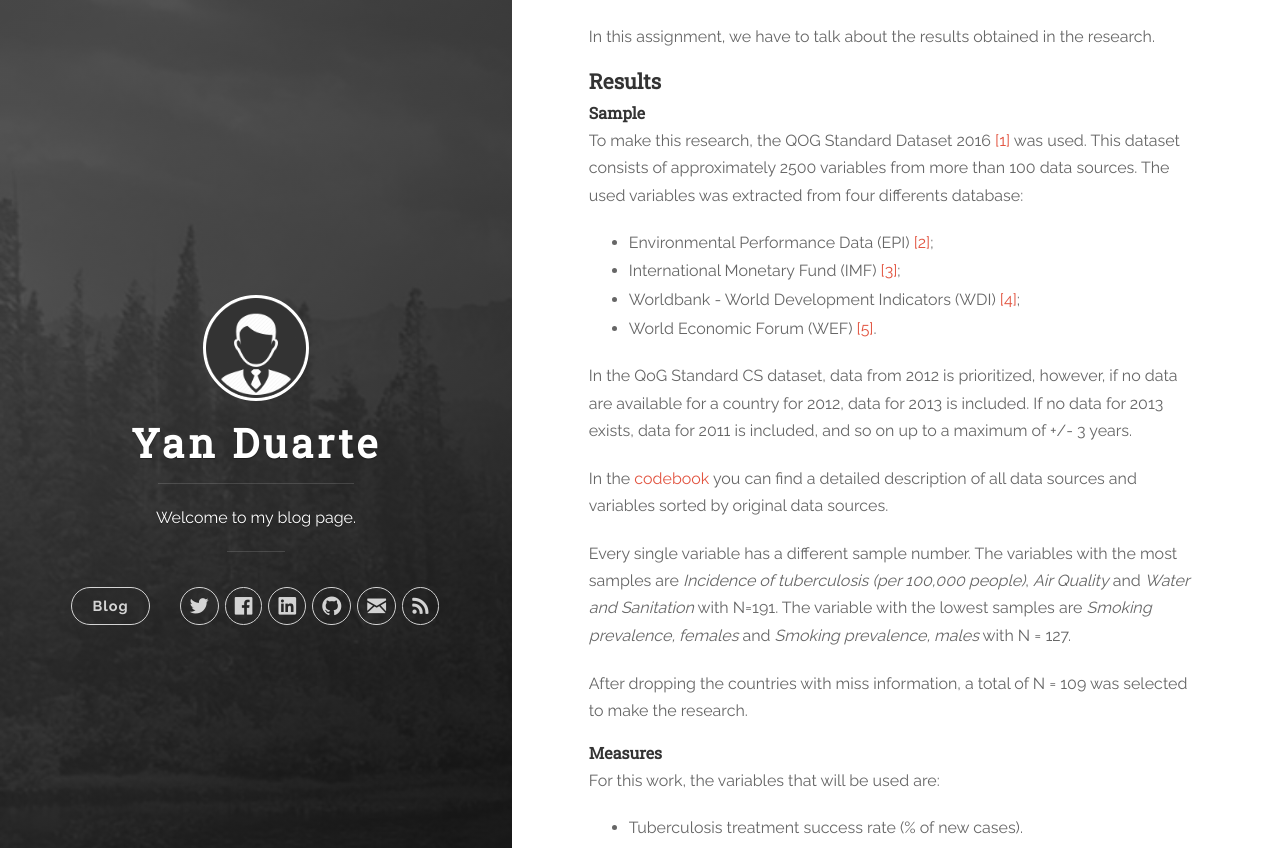
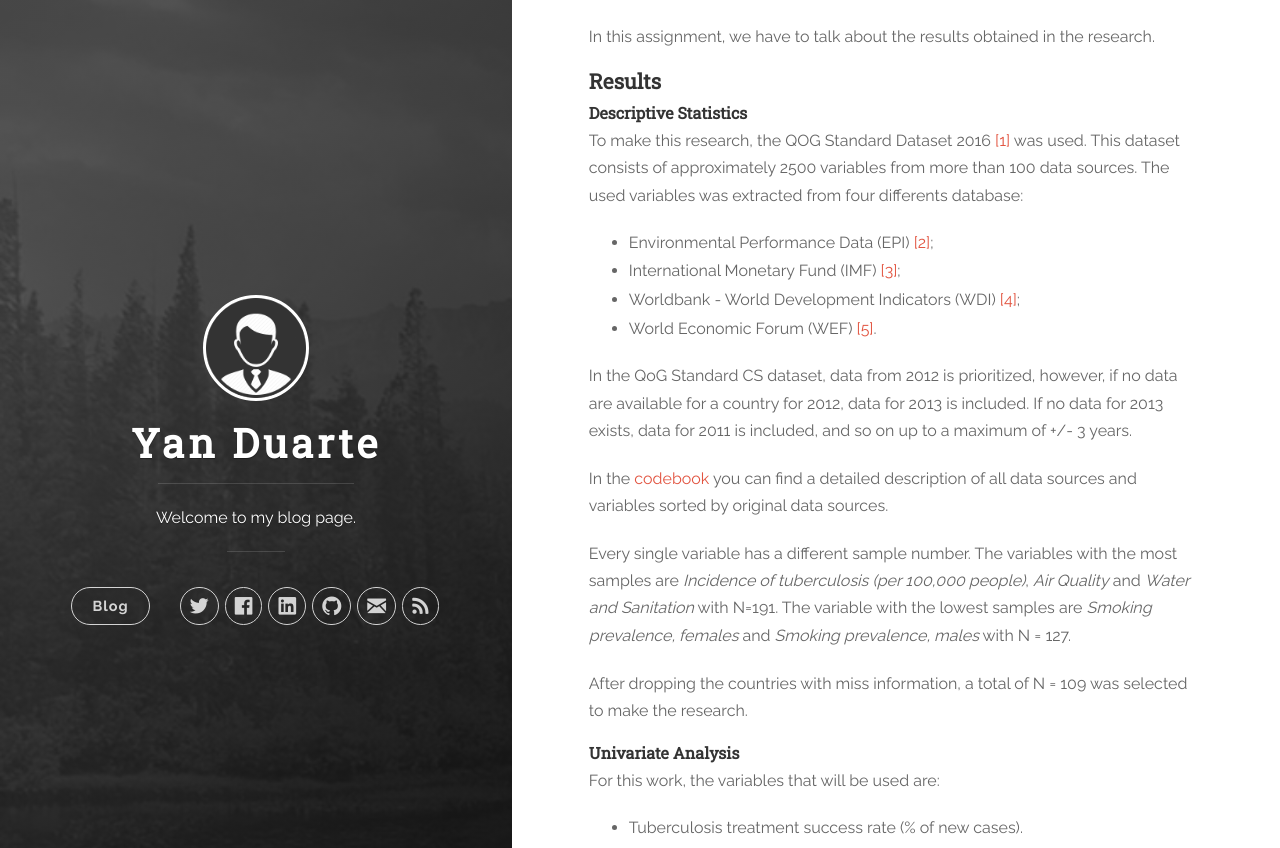
Before and after one commit to yan-duarte/yan-duarte.github.io, a Jekyll site: the page built from _posts/2016-12-05-DAC-Assignment3.md, in a window 1280 px wide and 1400 px high. Shown: the part 236-1084 px from the top of the window. Built offline with Jekyll 4.4.1, drawn with Linux system fonts in a browser that asks for light colours; nearby versions of some CDN libraries; some of the changed text lies outside the part shown.

Commit message:
Updated 2016-12-05-DAC-Assignment3.md

```diff
--- a/_posts/2016-12-05-DAC-Assignment3.md
+++ b/_posts/2016-12-05-DAC-Assignment3.md
@@ -15,7 +15,7 @@ In this assignment, we have to talk about the results obtained in the research.
 
 ### **Results**
 
-#### **Sample**
+#### **Descriptive Statistics**
 To make this research, the QOG Standard Dataset 2016 [[1]][ref_01] was used. This dataset consists of approximately 2500 variables from more than 100 data sources.
 The used variables was extracted from four differents database:
 
@@ -33,7 +33,7 @@ Every single variable has a different sample number. The variables with the most
 
 After dropping the countries with miss information, a total of N = 109 was selected to make the research.
 
-#### **Measures**
+#### **Univariate Analysis**
 For this work, the variables that will be used are:
 
   - Tuberculosis treatment success rate (% of new cases).
```
Also changed, not shown: other parts of _posts/2016-12-05-DAC-Assignment3.md (+1 -1 lines).
